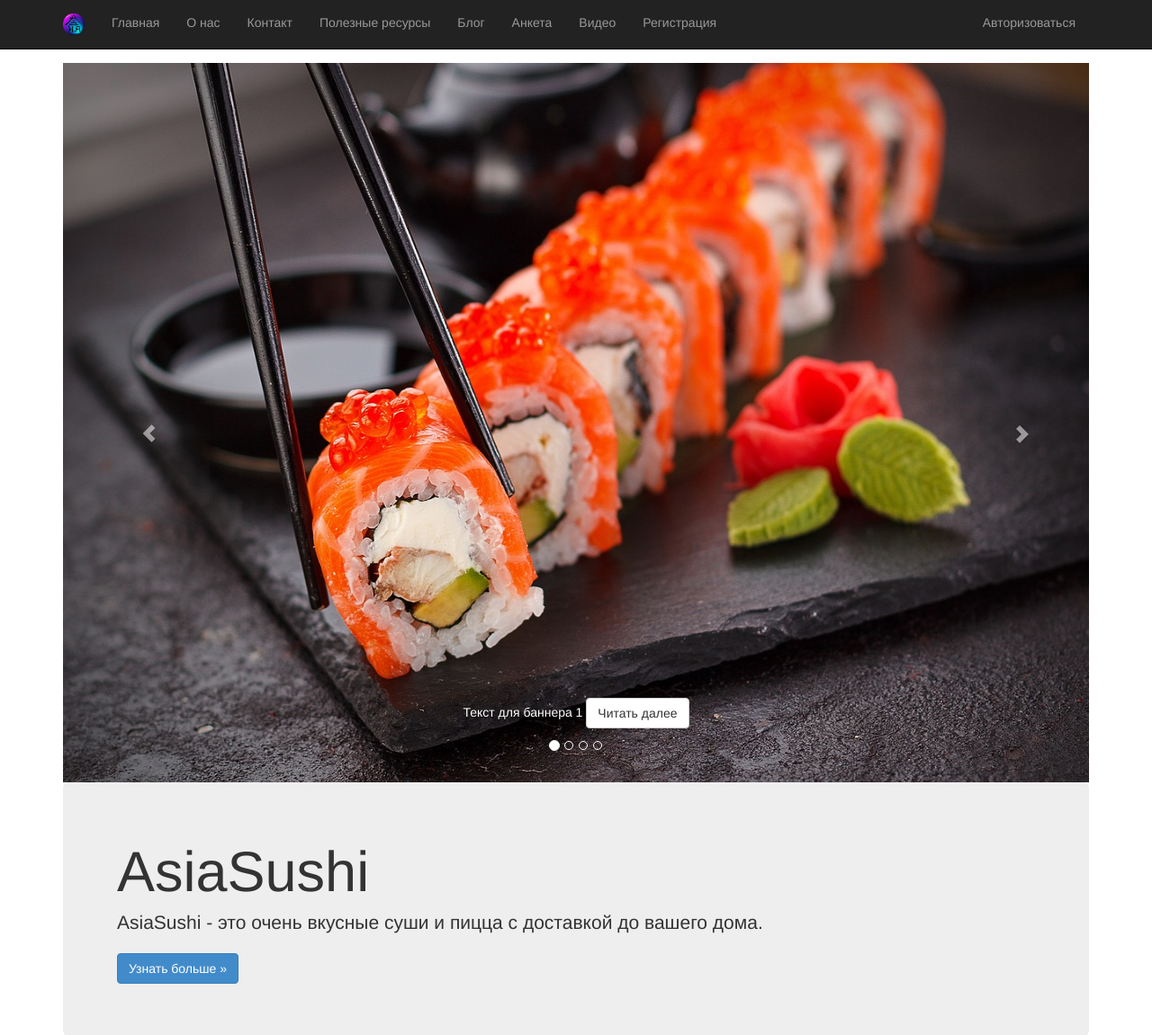
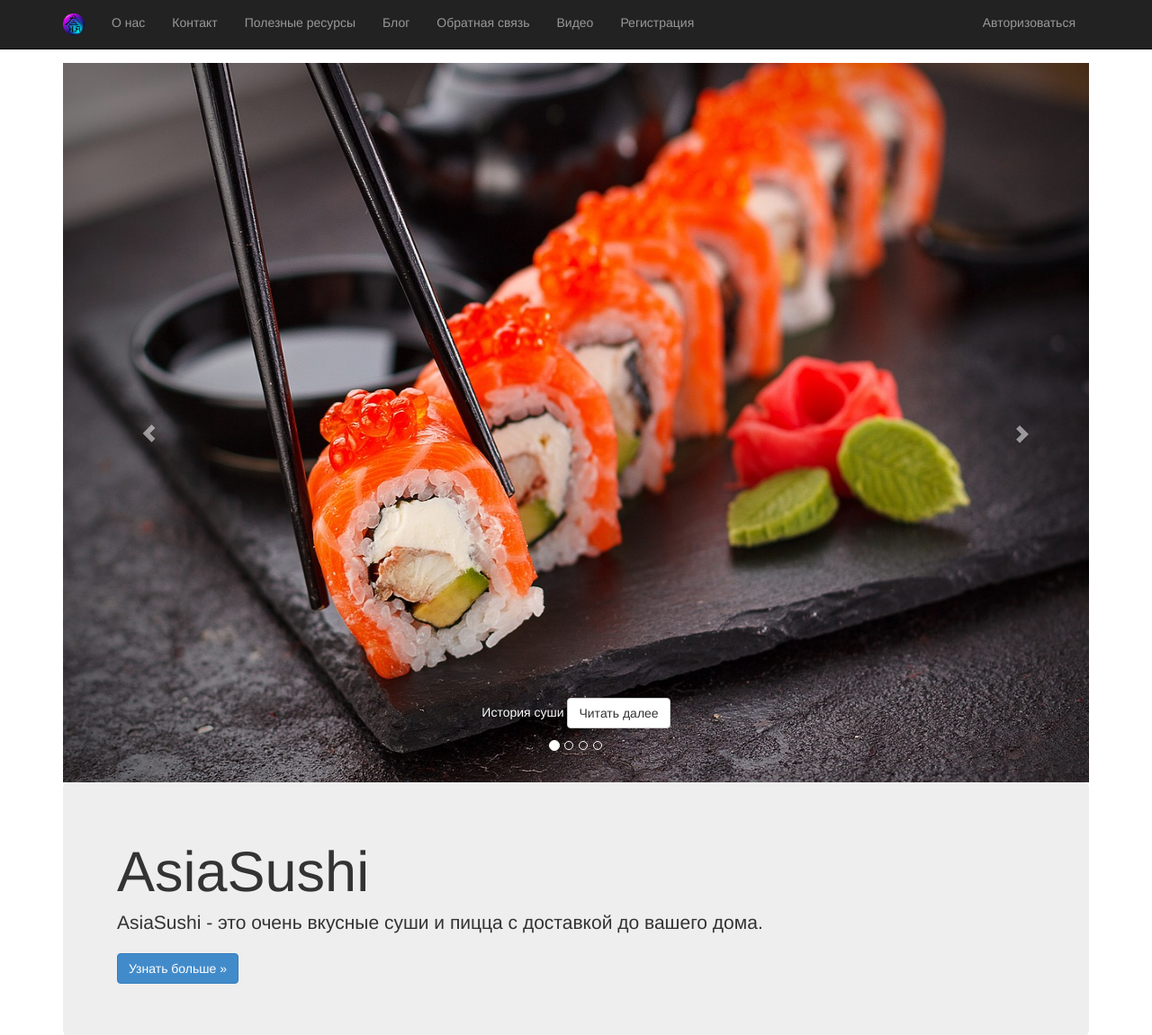
Before and after one commit to ArtmicRus/AsiaPskov, a Django app: page / in a window 1280 px wide. Shown: the top 1151 px of the page at 90% size. Run offline with Django 3.2, Linux system fonts and the light colour scheme; some libraries are stand-ins or nearby versions.

Commit message:
Подправил вёрстку и добавил фотки

```diff
--- a/app/templates/app/about.html
+++ b/app/templates/app/about.html
@@ -1,5 +1,4 @@
 {% extends "app/layout.html" %}
-
 {% block content %}
 
 <h2>{{ title }}.</h2>
--- a/app/templates/app/index.html
+++ b/app/templates/app/index.html
@@ -1,5 +1,4 @@
 {% extends "app/layout.html" %}
-
 {% block content %}
 {% load static %}
 <div id="myCarousel" class="carousel slide" data-ride="carousel" data-interval="2000">
@@ -14,8 +13,8 @@
             <img style="height: 800px" src="{% static 'app/content/banner1.png'%} " alt="Первый слайд" class="img-responsive" />
             <div class="carousel-caption" role="option">
                 <p>
-                    Текст для баннера 1
-                    <a class="btn btn-default" href="https://go.microsoft.com/fwlink/?LinkID=525028&clcid=0x409">
+                    История суши
+                    <a class="btn btn-default" href="blogpost/1/">
                         Читать далее
                     </a>
                 </p>
@@ -25,8 +24,8 @@
             <img style="height:800px" src="{% static 'app/content/banner2.png'%}" alt="Второй слайд" class="img-responsive" />
             <div class="carousel-caption" role="option">
                 <p>
-                    Текст для баннера 2
-                    <a class="btn btn-default" href="https://go.microsoft.com/fwlink/?LinkID=525030&clcid=0x409">
+                    Как правильно есть суши?
+                    <a class="btn btn-default" href="blogpost/3/">
                         Читать далее
                     </a>
                 </p>
@@ -36,8 +35,8 @@
             <img style="height:800px" src=" {% static 'app/content/banner3.png'%} " alt="Третий слайд" class="img-responsive" />
             <div class="carousel-caption" role="option">
                 <p>
-                    Текст для баннера 3
-                    <a class="btn btn-default" href="https://go.microsoft.com/fwlink/?LinkID=525029&clcid=0x409">
+                    История пиццы
+                    <a class="btn btn-default" href="blogpost/2/">
                         Читать далее
                     </a>
                 </p>
@@ -47,8 +46,8 @@
             <img style="height:800px" src=" {% static 'app/content/banner4.png'%} " alt="Четвёртый слайд" class="img-responsive" />
             <div class="carousel-caption" role="option">
                 <p>
-                    Текст для баннера 4
-                    <a class="btn btn-default" href="https://go.microsoft.com/fwlink/?LinkID=525029&clcid=0x409">
+                    Как готовить пиццу?
+                    <a class="btn btn-default" href="blogpost/4/">
                         Читать далее
                     </a>
                 </p>
--- a/app/templates/app/layout.html
+++ b/app/templates/app/layout.html
@@ -26,12 +26,11 @@
             </div>
             <div class="navbar-collapse collapse">
                 <ul class="nav navbar-nav">
-                    <li><a href="{% url 'home' %}">Главная</a></li>
                     <li><a href="{% url 'about' %}">О нас</a></li>
                     <li><a href="{% url 'contact' %}">Контакт</a></li>
                     <li><a href="{% url 'links' %}">Полезные ресурсы</a></li>
                     <li><a href="{% url 'blog' %}">Блог</a></li>
-                    <li><a href="{% url 'feedback' %}">Анкета</a></li>
+                    <li><a href="{% url 'feedback' %}">Обратная связь</a></li>
                     {% if user.is_superuser %}
                     <li><a href="{% url 'newpost' %}">Добавить статью</a></li>
                     {% endif %}
```
Also changed, not shown: db.sqlite3, media/banner1.png (added), media/banner2.png (added), media/banner3.png (added), media/banner4.png (added).
